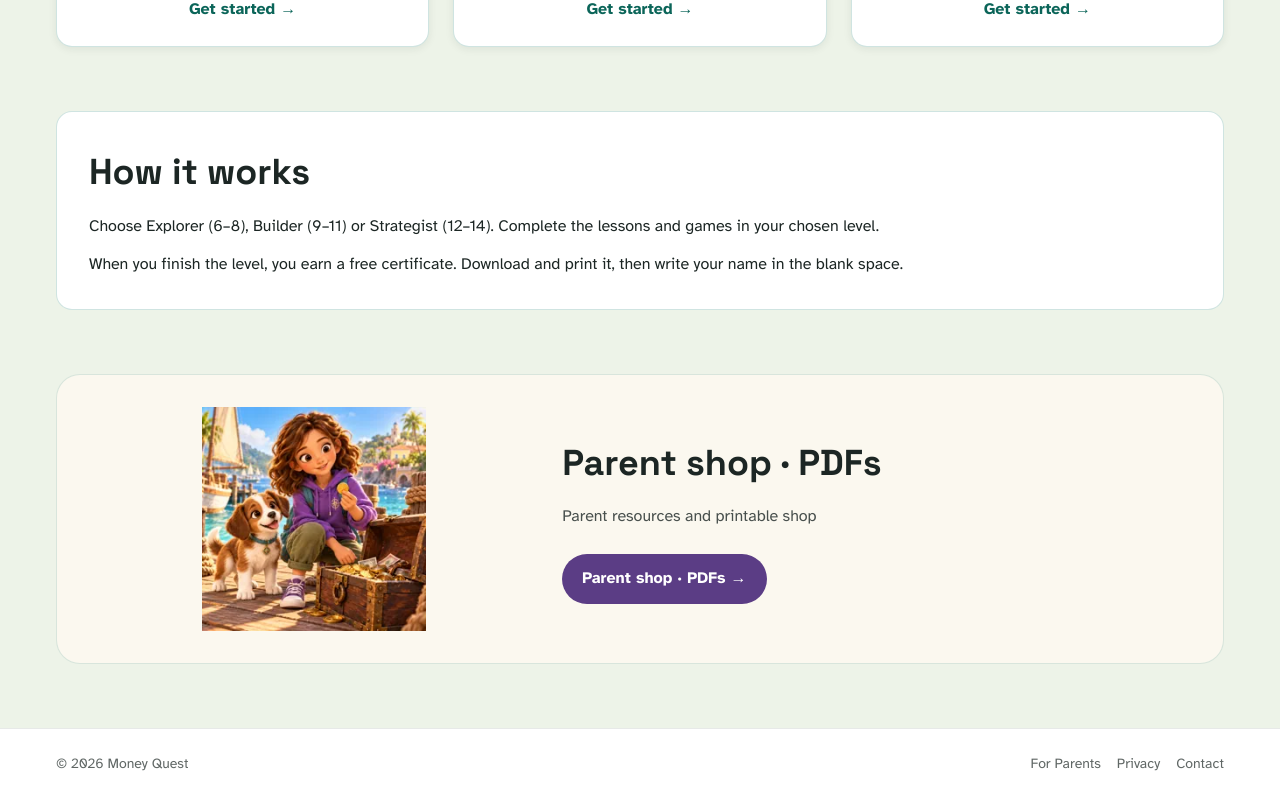
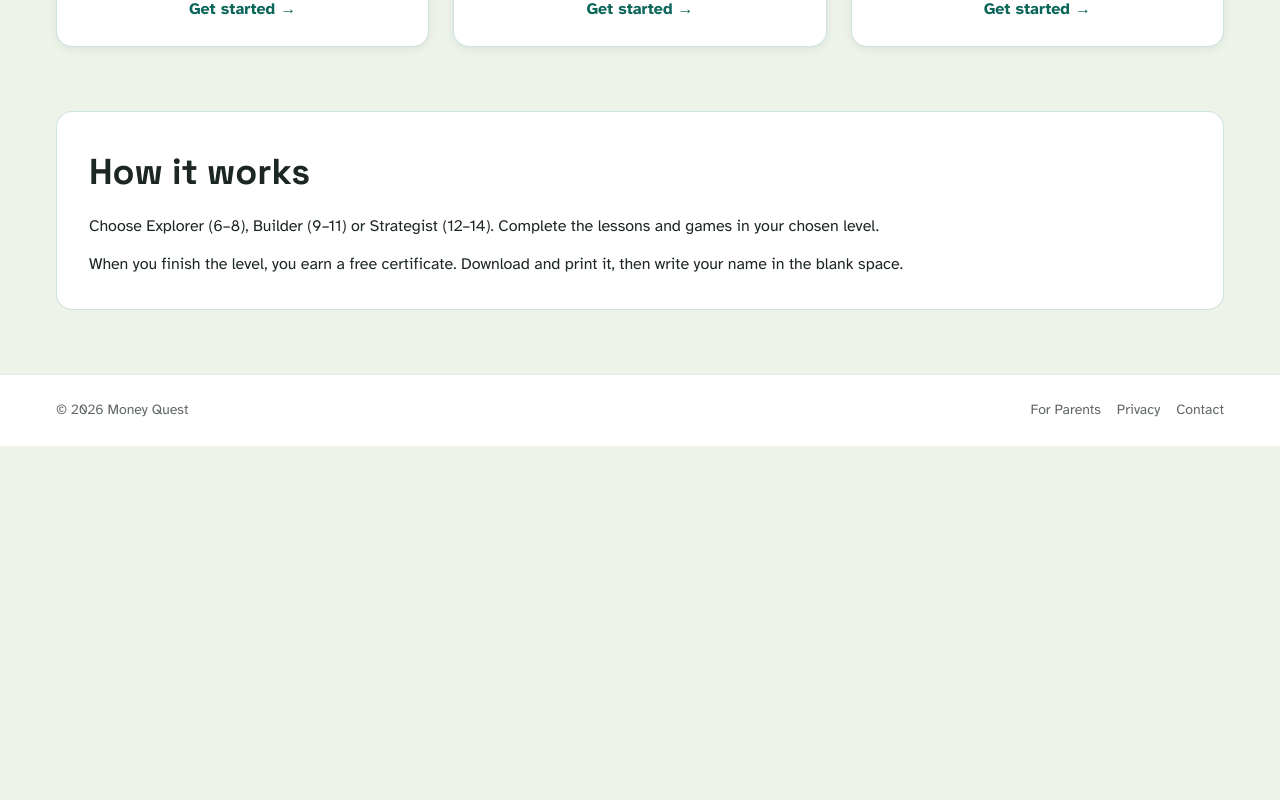
Before and after one commit to laviniamoraru28-creator/money-quest, a Next.js app: page /en in a window 1280 px wide. Shown: the part 1296-2096 px from the top of the page. After the commit the page ends 1742 px from the top, so only its background shows below. Built offline with nearby package versions, Linux system fonts and the light colour scheme; no server answers.

Commit message:
Hide Parent Shop promotion from homepage

```diff
--- a/src/app/[locale]/page.tsx
+++ b/src/app/[locale]/page.tsx
@@ -81,17 +81,6 @@ export default async function LandingPage({ params }: { params: Promise<{ locale
             <p className="mt-3">{journey.print}</p>
           </div>
         </section>
-        {/* Parent shop stays visible; secondary experiences live in the menu. */}
-        <section className="mx-auto max-w-[1200px] px-sm pb-2xl" aria-labelledby="parent-shop-heading">
-          <div className="grid items-center gap-md overflow-hidden rounded-3xl border border-teal/15 bg-cream p-md md:grid-cols-[minmax(0,1fr)_minmax(0,1.4fr)] md:p-lg">
-            <Image unoptimized src="/images/money-quest/worlds/coin-cove-thumb.webp" alt="" width={480} height={360} loading="lazy" className="mx-auto h-44 w-full rounded-xl object-contain md:h-56" />
-            <div>
-              <h2 id="parent-shop-heading" className="font-display text-2xl font-bold text-ink">{t("nav.parentShop")}</h2>
-              <p className="mt-xs text-ink/80">{t("landing.parentResourcesLink")}</p>
-              <Link href="/parents/shop" className="mt-md inline-flex min-h-12 items-center justify-center rounded-xl bg-parent-action px-5 py-3 font-bold text-white">{t("nav.parentShop")} →</Link>
-            </div>
-          </div>
-        </section>
       </main>
 
       <footer className="border-t border-ink/10 bg-white py-md">
```
